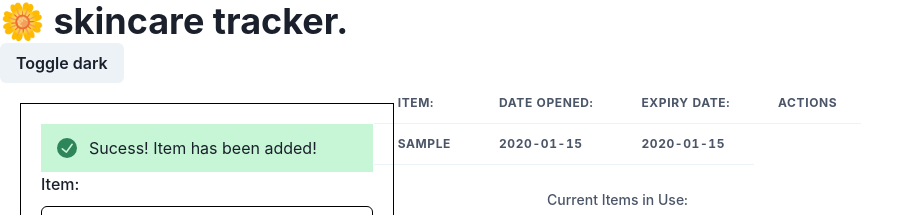
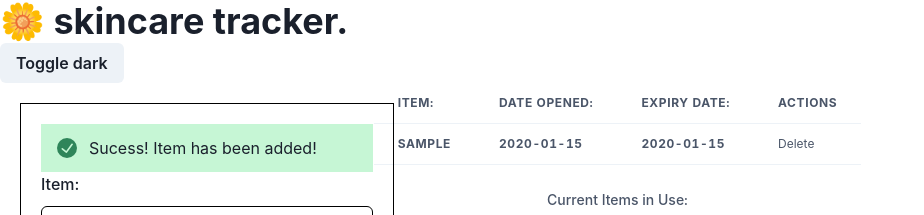
Before and after one commit to vvynz/skincare-tracker, a React (Create React App) app: page / in a window 1280 px wide. Both pictures are taken after typing "Sample", "2020-01-15", "2020-01-15" into the empty fields and a click on the button "Add". Shown: the top 215 px of the page, without its empty margins (0-924 px from the left). Built offline with nearby package versions, Linux system fonts and the light colour scheme.

Commit message:
Create and implement a deleteItem function and pass it to the InUse component

```diff
--- a/src/Components/InUse.jsx
+++ b/src/Components/InUse.jsx
@@ -4,12 +4,15 @@ import {
   Th,
 } from "@chakra-ui/react";
 
-export default function InUse({ items }) {
+export default function InUse({ items, deleteItem }) {
   return (
     <Tr>
       <Th>{items.itemName}</Th>
       <Th>{items.dateOpened}</Th>
       <Th>{items.expiryDate}</Th>
+      <Th>
+        <button type="button" onClick={() => deleteItem(items.id)}>Delete</button>
+      </Th>
     </Tr>
   );
 }
--- a/src/Components/ProductForm.jsx
+++ b/src/Components/ProductForm.jsx
@@ -87,6 +87,19 @@ export default function ProductForm() {
     setFormData(newData);
   };
 
+  const deleteItem = (itemID) => {
+    // create a new array and copy prev items array
+    const newItems = [...items];
+
+    // find the index of the selected item in the items array
+    const index = newItems.findIndex((item) => item.id === itemID);
+    // remove the selected item from array
+    newItems.splice(index, 1);
+
+    //set the newItems array to state
+    setItems(newItems);
+  };
+
   return (
     <div className="form-container">
       <form onSubmit={handleSubmit}>
@@ -145,7 +158,7 @@ export default function ProductForm() {
           </Thead>
           <Tbody>
             {items.map((item) => (
-              <InUse key={item.id} items={item} />
+              <InUse key={item.id} items={item} deleteItem={deleteItem} />
             ))}
           </Tbody>
         </Table>
```
